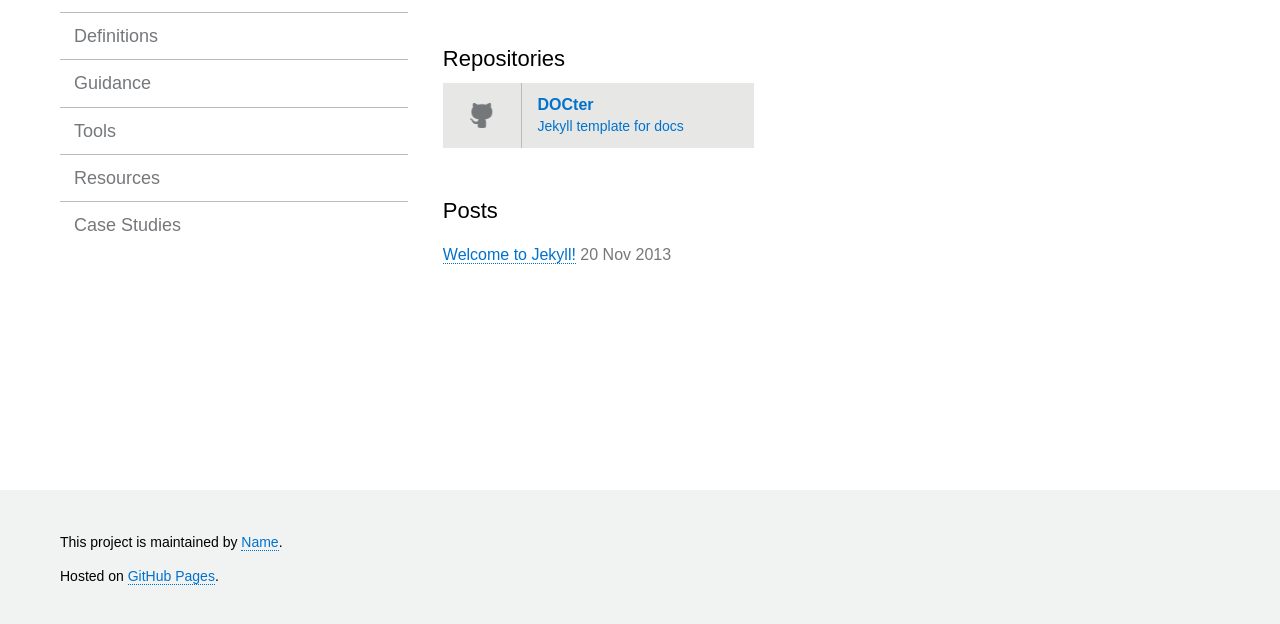
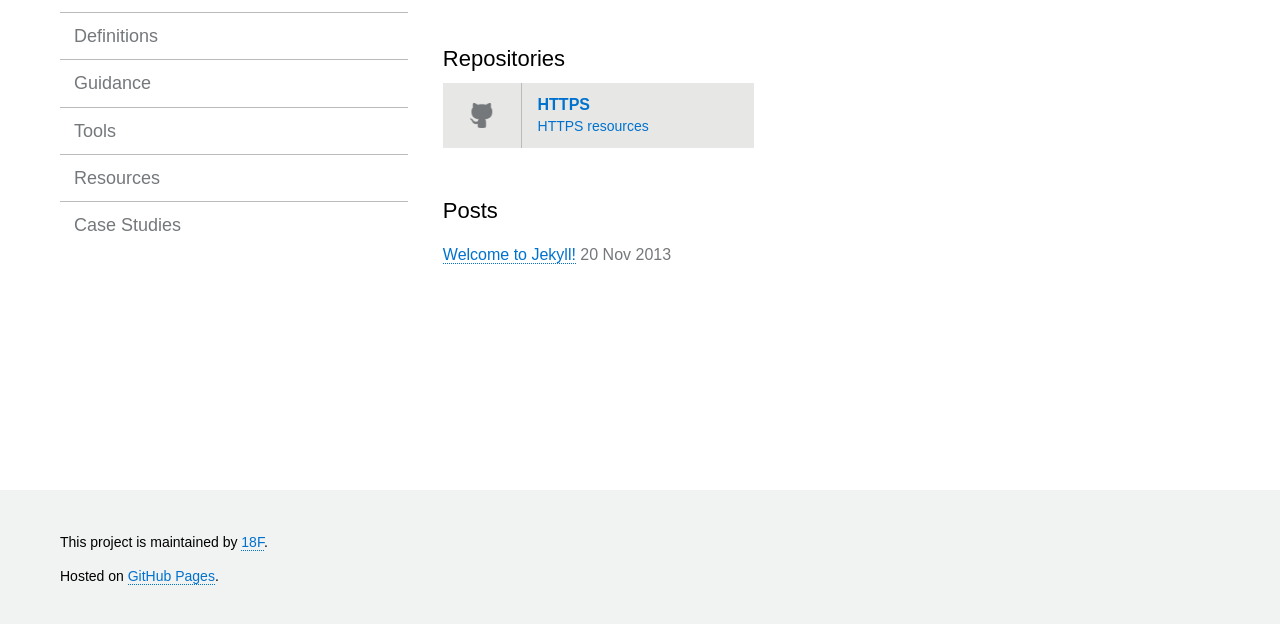
Before and after one commit to GSA/https, a Jekyll site: the page built from index.html, in a window 1280 px wide. Shown: the part 271-895 px from the top of the page. Built offline with Jekyll 4.4.1, drawn with Linux system fonts in a browser that asks for light colours.

Commit message:
changing basics

```diff
--- a/_config.yml
+++ b/_config.yml
@@ -17,8 +17,8 @@ baseurl: '/https'
 
 # Author/Organization info to be displayed in the templates
 author:
-  name: Name
-  url: http://localhost:4000
+  name: 18F
+  url: https://18f.gsa.gov
 
 # Point the logo URL at a file in your repo or hosted elsewhere by your organization
 logourl:
@@ -53,9 +53,9 @@ navigation:
 # Repo list
 # List repos that you would like to appear on the homepage here
 repos:
-- name: DOCter
-  description: Jekyll template for docs
-  url: https://github.com/cfpb/DOCter
+- name: HTTPS
+  description: HTTPS resources
+  url: https://github.com/gsa/https
 
 # Style Variables
 brand_color: "#2cb34a"
```
